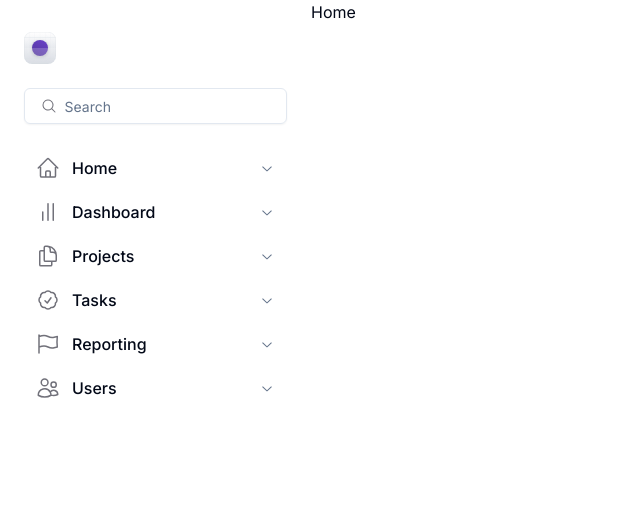
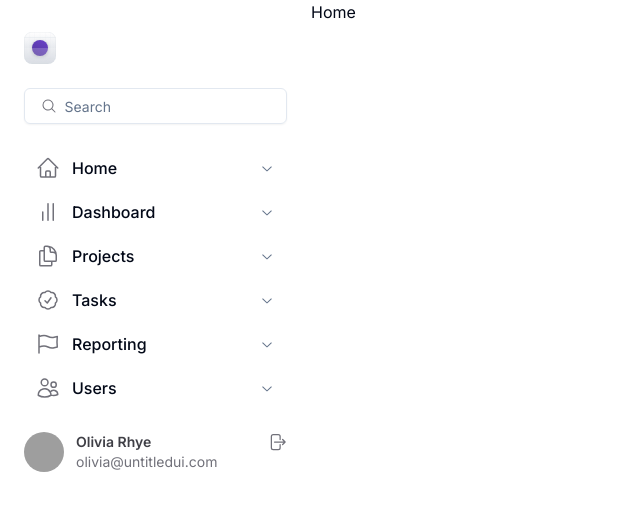
Before and after one commit to joaonetogit/front-dash, a Next.js app: page / in a window 1280 px wide. Shown: the top 510 px of the page, without its empty margins (0-640 px from the left). Built offline with nearby package versions, Linux system fonts and the light colour scheme; grey boxes are pictures that could not be loaded.

Commit message:
feat: user component and provider and run prettier

```diff
--- a/src/app/globals.css
+++ b/src/app/globals.css
@@ -86,7 +86,7 @@
 }
 
 body {
-  font-family: "Inter", sans-serif;
+  font-family: 'Inter', sans-serif;
   text-rendering: optimizeLegibility;
   -webkit-font-smoothing: antialiased;
   -moz-osx-font-smoothing: grayscale;
--- a/src/app/layout.tsx
+++ b/src/app/layout.tsx
@@ -1,3 +1,4 @@
+import Providers from '@/context/Providers';
 import { IChildren } from '@/types/base';
 import type { Metadata } from 'next';
 import { Inter } from 'next/font/google';
@@ -19,7 +20,9 @@
   return (
     <html lang="en" suppressHydrationWarning>
       <body className={`${inter.variable}`}>
-        <main>{children}</main>
+        <Providers>
+          <main>{children}</main>
+        </Providers>
       </body>
     </html>
   );
--- a/src/components/custom/SearchInput.tsx
+++ b/src/components/custom/SearchInput.tsx
@@ -4,7 +4,7 @@
 export default function SearchInput() {
   return (
     <Input
-      className="px-[16.5px] py-[14.5px] pl-[39.5px] shadow-searchInput"
+      className="shadow-searchInput px-[16.5px] py-[14.5px] pl-[39.5px]"
       placeholder="Search"
       icon={<MagnifyingGlassIcon className="size-4 text-[#71717A]" />}
     />
--- a/src/components/custom/Sidebar.tsx
+++ b/src/components/custom/Sidebar.tsx
@@ -1,6 +1,7 @@
 import Logo from './Logo';
 import NavListSidebarDropdown from './NavListSidebar';
 import SearchInput from './SearchInput';
+import User from './User';
 
 export default function Sidebar() {
   return (
@@ -8,6 +9,7 @@
       <Logo />
       <SearchInput />
       <NavListSidebarDropdown />
+      <User />
     </div>
   );
 }
--- /dev/null
+++ b/src/components/custom/User.tsx
@@ -0,0 +1,32 @@
+'use client';
+
+import { useUserContext } from '@/context/UserProvider';
+import { ArrowRightStartOnRectangleIcon } from '@heroicons/react/24/solid';
+import { Avatar, AvatarFallback, AvatarImage } from '../ui/Avatar';
+
+export default function User() {
+  const { user, handleLogout } = useUserContext();
+
+  if (!user) {
+    return <div>Usuário não logado</div>;
+  }
+
+  return (
+    <div className="flex items-start justify-between">
+      <div className="flex items-start gap-3">
+        <Avatar>
+          <AvatarImage className="h-10 w-10" src={user.image} />
+          <AvatarFallback>{user.name}</AvatarFallback>
+        </Avatar>
+        <div className="text-sm">
+          <p className="font-semibold text-zinc-700">{user.name}</p>
+          <p className="text-zinc-500">{user.email}</p>
+        </div>
+      </div>
+
+      <button type="button" onClick={handleLogout} aria-label="Exit">
+        <ArrowRightStartOnRectangleIcon className="size-5 text-zinc-500" />
+      </button>
+    </div>
+  );
+}
--- a/src/components/ui/Form.tsx
+++ b/src/components/ui/Form.tsx
@@ -163,5 +163,5 @@
   FormItem,
   FormLabel,
   FormMessage,
-  useFormField
+  useFormField,
 };
--- a/src/components/ui/Select.tsx
+++ b/src/components/ui/Select.tsx
@@ -148,5 +148,5 @@
   SelectScrollUpButton,
   SelectSeparator,
   SelectTrigger,
-  SelectValue
+  SelectValue,
 };
--- /dev/null
+++ b/src/context/Providers.tsx
@@ -0,0 +1,6 @@
+import { IChildren } from '@/types/base';
+import { UserProvider } from './UserProvider';
+
+export default function Providers({ children }: IChildren) {
+  return <UserProvider>{children}</UserProvider>;
+}
--- /dev/null
+++ b/src/context/UserProvider.tsx
@@ -0,0 +1,32 @@
+'use client';
+
+import { IUser } from '@/types/base';
+import { createContext, ReactNode, useCallback, useContext, useMemo, useState } from 'react';
+
+interface UserContextProps {
+  user: IUser | null;
+  handleLogout: () => void;
+}
+
+const UserContext = createContext<UserContextProps>({
+  user: null,
+  handleLogout: () => {},
+});
+
+export function UserProvider({ children }: { children: ReactNode }) {
+  const [user, setUser] = useState<IUser | null>({
+    image: 'https://mui.com/static/images/avatar/3.jpg',
+    name: 'Olivia Rhye',
+    email: 'olivia@untitledui.com',
+  });
+
+  const handleLogout = useCallback(() => {
+    setUser(null);
+  }, []);
+
+  const value = useMemo(() => ({ user, handleLogout }), [user, handleLogout]);
+
+  return <UserContext.Provider value={value}>{children}</UserContext.Provider>;
+}
+
+export const useUserContext = (): UserContextProps => useContext(UserContext);
--- a/src/types/base.ts
+++ b/src/types/base.ts
@@ -1,3 +1,9 @@
 export interface IChildren {
   children: React.ReactNode;
 }
+
+export interface IUser {
+  image: string;
+  name: string;
+  email: string;
+}
```
Also changed, not shown: src/components/ui/DropdownMenu.tsx (+14 -3 lines), src/components/ui/Accordion.tsx (line endings or trailing spaces).
